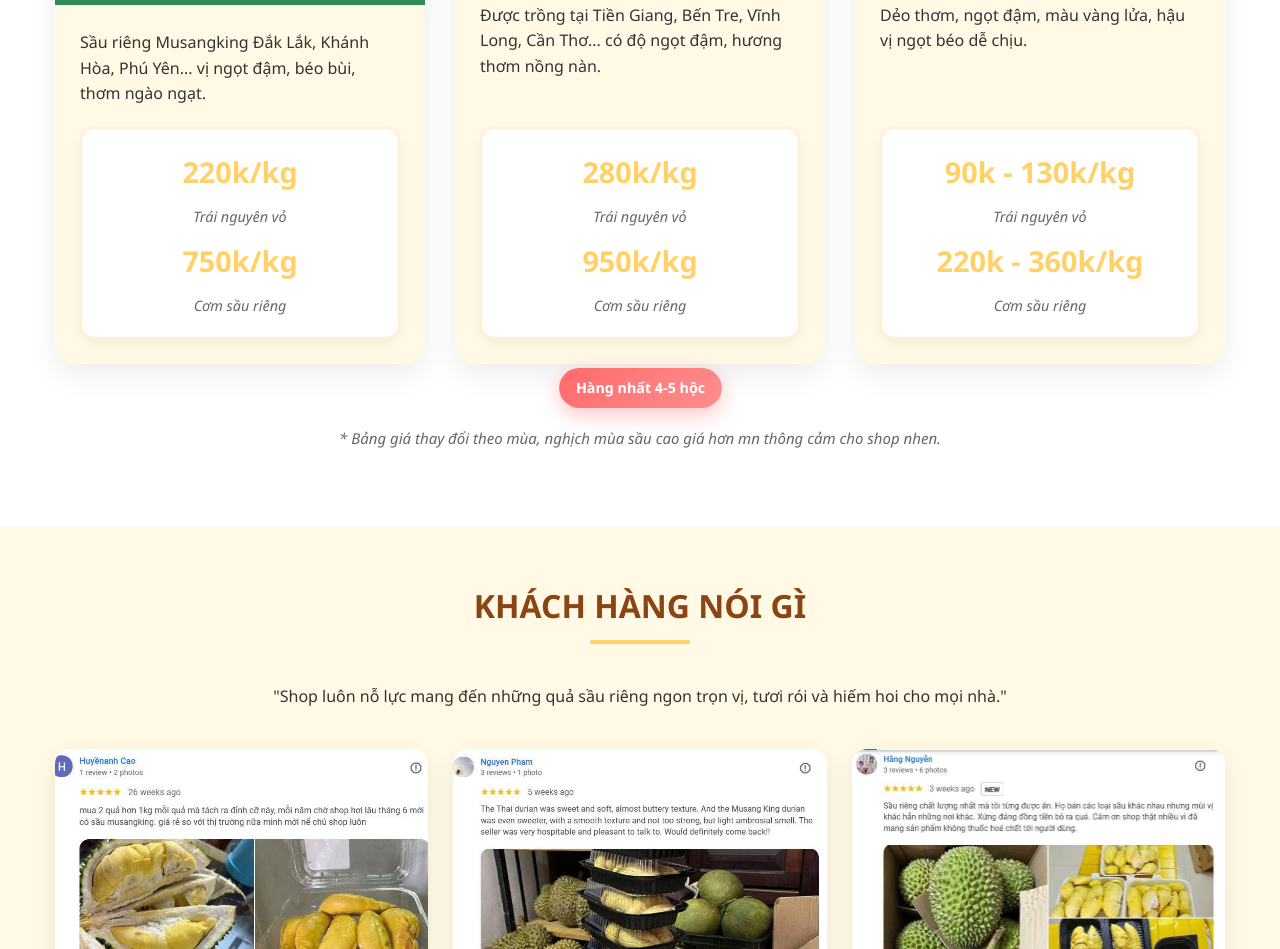
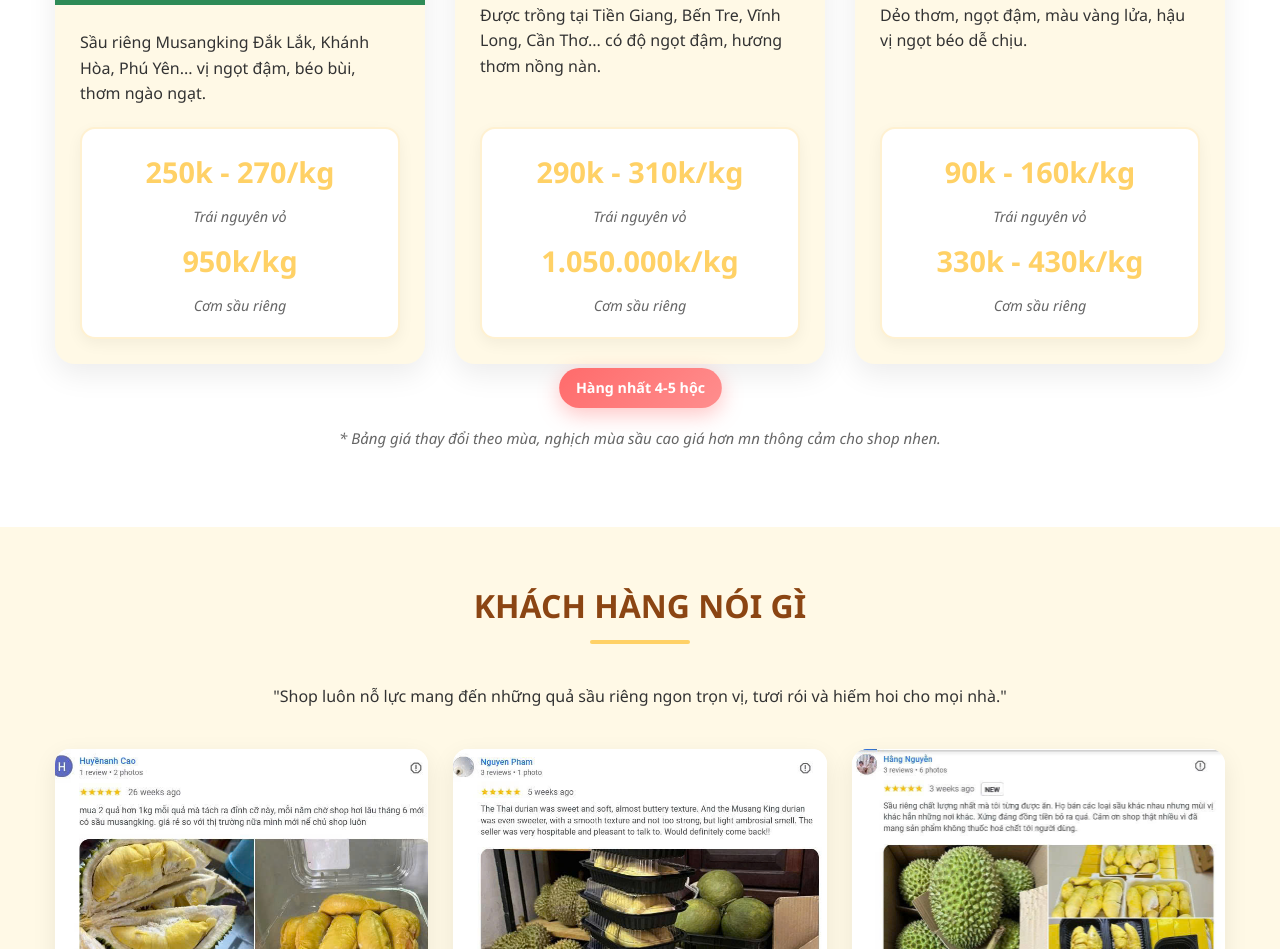
Before and after one commit to tranquangnhan/saurieng, a plain HTML site: page index.html in a window 1280 px wide. Shown: the part 4084-5033 px from the top of the page. Drawn offline with Linux system fonts and the light colour scheme.

Commit message:
sửa giá

```diff
--- a/index.html
+++ b/index.html
@@ -2617,9 +2617,9 @@ Sầu riêng Musangking cắt già chín cây tự nhiên, Tươi rói, cơm và
                         <p>Sầu riêng Musangking Đắk Lắk, Khánh Hòa, Phú Yên... vị ngọt đậm, béo bùi, thơm ngào ngạt.</p>
 
                         <div class="pricing-price">
-                            <div class="price-main">220k/kg</div>
+                            <div class="price-main">250k - 270/kg</div>
                             <div class="price-note">Trái nguyên vỏ</div>
-                            <div class="price-main">750k/kg</div>
+                            <div class="price-main">950k/kg</div>
                             <div class="price-note">Cơm sầu riêng</div>
                         </div>
                     </div>
@@ -2636,9 +2636,9 @@ Sầu riêng Musangking cắt già chín cây tự nhiên, Tươi rói, cơm và
                     <div class="pricing-body">
                         <p>Được trồng tại Tiền Giang, Bến Tre, Vĩnh Long, Cần Thơ... có độ ngọt đậm, hương thơm nồng nàn.</p>
                         <div class="pricing-price">
-                            <div class="price-main">280k/kg</div>
+                            <div class="price-main">290k - 310k/kg</div>
                             <div class="price-note">Trái nguyên vỏ</div>
-                            <div class="price-main">950k/kg</div>
+                            <div class="price-main">1.050.000k/kg</div>
                             <div class="price-note">Cơm sầu riêng</div>
                         </div>
                     </div>
@@ -2655,9 +2655,9 @@ Sầu riêng Musangking cắt già chín cây tự nhiên, Tươi rói, cơm và
                     <div class="pricing-body">
                         <p>Dẻo thơm, ngọt đậm, màu vàng lửa, hậu vị ngọt béo dễ chịu.</p>
                         <div class="pricing-price">
-                            <div class="price-main">90k - 130k/kg</div>
+                            <div class="price-main">90k - 160k/kg</div>
                             <div class="price-note">Trái nguyên vỏ</div>
-                            <div class="price-main">220k - 360k/kg</div>
+                            <div class="price-main">330k - 430k/kg</div>
                             <div class="price-note">Cơm sầu riêng</div>
                         </div>
                     </div>
```
